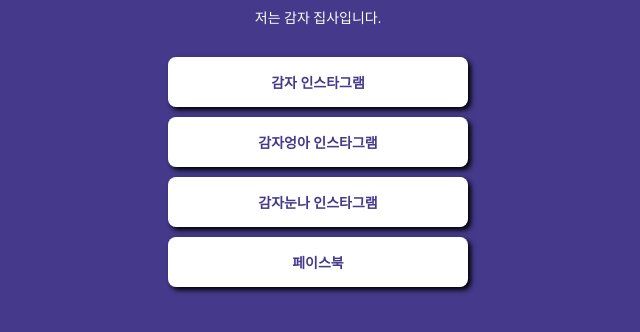
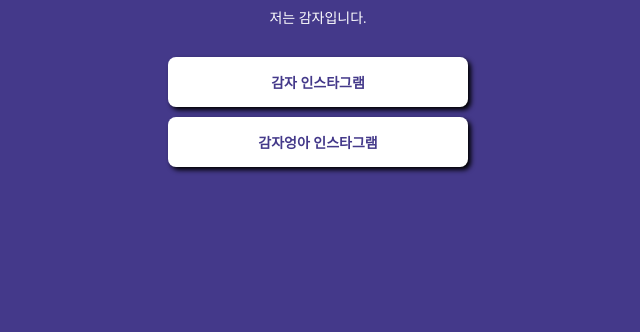
Before and after one commit to handongjoo/mypage, a plain HTML site: page index.html in a window 1280 px wide. Shown: the part 196-528 px from the top of the page, without its empty margins (322-962 px from the left). Drawn offline with Linux system fonts and the light colour scheme; a web font is replaced by a local one.

Commit message:
Update index.html

```diff
--- a/index.html
+++ b/index.html
@@ -84,11 +84,9 @@
     <div class="wrap">
         <div class="profile"></div>
         <h1 class="main">감자엉아</h1>
-        <p class="sub">저는 감자 집사입니다.</p>
+        <p class="sub">저는 감자입니다.</p>
         <a target="_blank" href="https://www.instagram.com/hanpotatochip/">감자 인스타그램</a>
         <a target="_blank" href="https://www.instagram.com/dongjooyoung/">감자엉아 인스타그램</a>
-        <a target="_blank" href="https://www.instagram.com/j_ooooy/">감자눈나 인스타그램</a>
-        <a target="_blank" href="https://www.facebook.com/djdj0505">페이스북</a>
     </div>
 
 </body>
```
